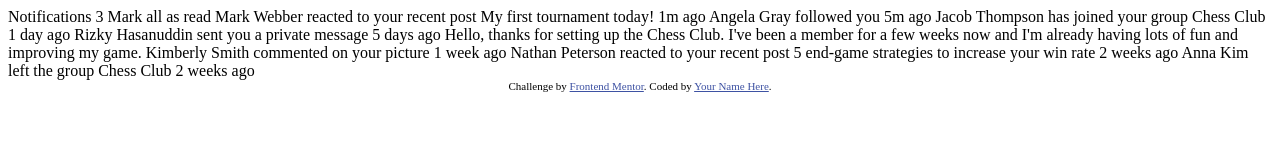
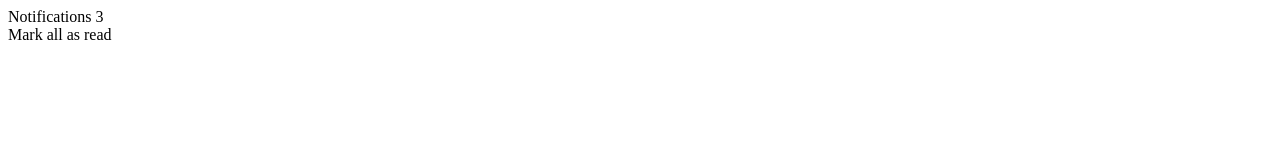
Before and after one commit to Gonzalop0210/project_notification, a plain HTML site: page index.html in a window 1280 px wide. Drawn offline with Linux system fonts and the light colour scheme.

Commit message:
empezando a maquetar

```diff
--- a/index.html
+++ b/index.html
@@ -2,50 +2,25 @@
 <html lang="en">
 <head>
   <meta charset="UTF-8">
-  <meta name="viewport" content="width=device-width, initial-scale=1.0"> <!-- displays site properly based on user's device -->
-
-  <link rel="icon" type="image/png" sizes="32x32" href="./assets/images/favicon-32x32.png">
-
-  <title>Frontend Mentor | Notifications page</title>
-
-  <!-- Feel free to remove these styles or customise in your own stylesheet 👍 -->
-  <style>
-    .attribution { font-size: 11px; text-align: center; }
-    .attribution a { color: hsl(228, 45%, 44%); }
-  </style>
+  <meta name="viewport" content="width=device-width, initial-scale=1.0">
+  <title>Notification App</title>
 </head>
 <body>
-
-  Notifications 3
-
-  Mark all as read
-
-  Mark Webber reacted to your recent post My first tournament today!
-  1m ago
-
-  Angela Gray followed you
-  5m ago
-
-  Jacob Thompson has joined your group Chess Club
-  1 day ago
-
-  Rizky Hasanuddin sent you a private message
-  5 days ago
-  Hello, thanks for setting up the Chess Club. I've been a member for a few weeks now and
-  I'm already having lots of fun and improving my game.
-
-  Kimberly Smith commented on your picture
-  1 week ago
-
-  Nathan Peterson reacted to your recent post 5 end-game strategies to increase your win rate
-  2 weeks ago
-
-  Anna Kim left the group Chess Club
-  2 weeks ago
-
-  <div class="attribution">
-    Challenge by <a href="https://www.frontendmentor.io?ref=challenge" target="_blank">Frontend Mentor</a>.
-    Coded by <a href="#">Your Name Here</a>.
-  </div>
+  <section class="container_principal">
+    <article class="container_secundario">
+      <article class="section_container">
+        <div class="name__number--notification">
+          <span class="name--notification">Notifications</span>
+          <span class="number--notification">3</span>
+        </div>
+      </article>
+      <article class="section_container">
+        <span class="name--extra">Mark all as read</span>
+      </article>
+    </article>
+    <article class="section_container">
+      <!-- seguir aqui -->
+    </article>
+  </section>
 </body>
 </html>
```
